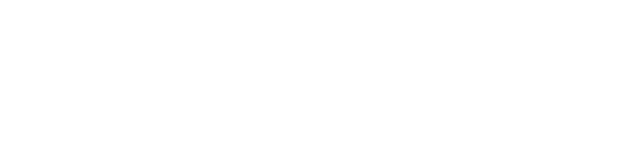
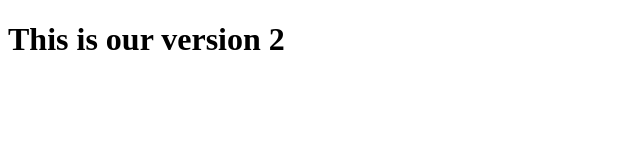
Before and after one commit to mimranawan1982/myFirstRepo, a plain HTML site: page index.html in a window 1280 px wide. Shown: the whole page, without its empty margins (0-640 px from the left). Drawn offline with Linux system fonts and the light colour scheme.

Commit message:
Version 2

```diff
--- a/index.html
+++ b/index.html
@@ -6,6 +6,6 @@
     <title>Document</title>
 </head>
 <body>
-
+    <h1>This is our version 2</h1>
 </body>
 </html>
```
